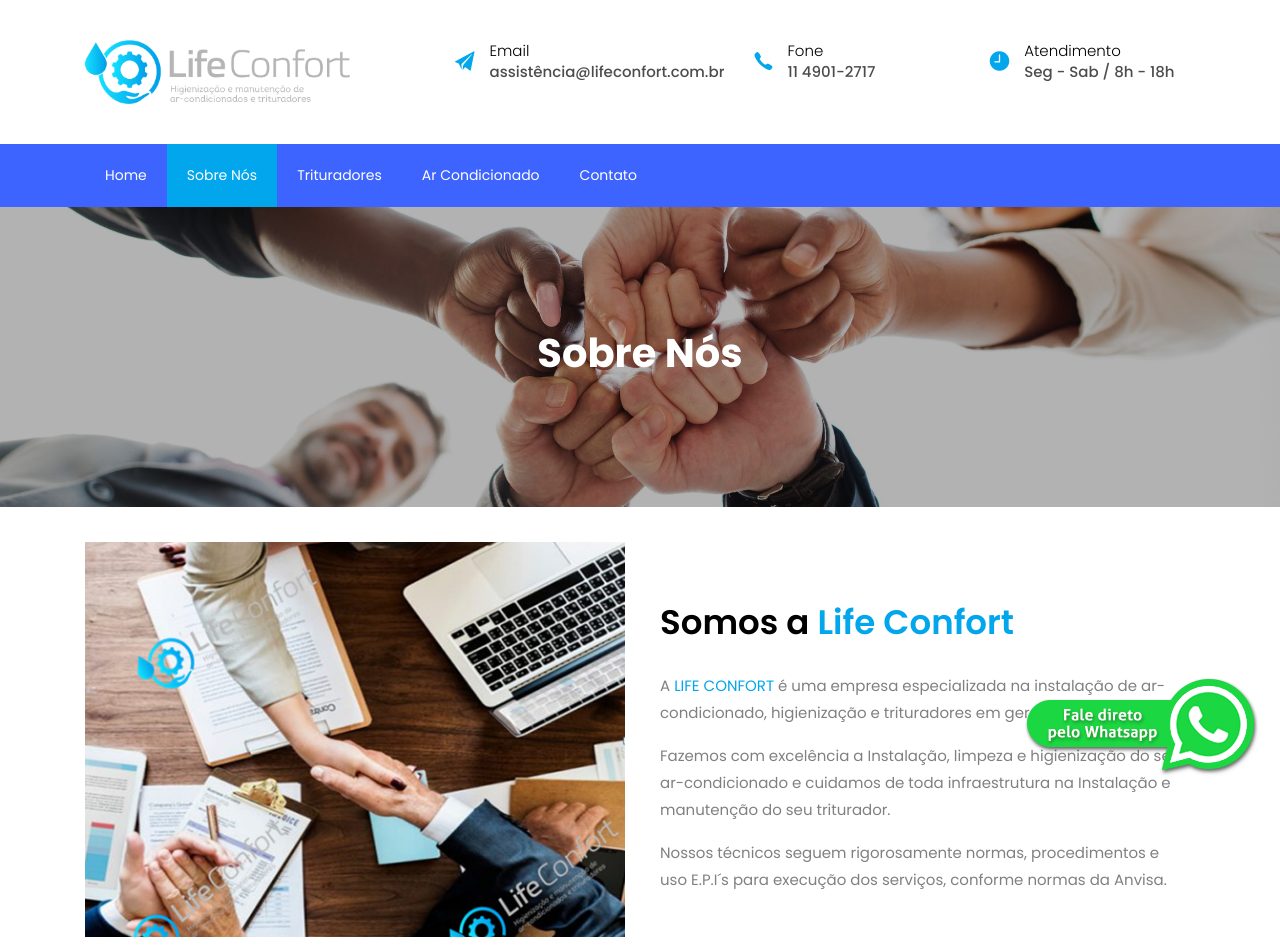
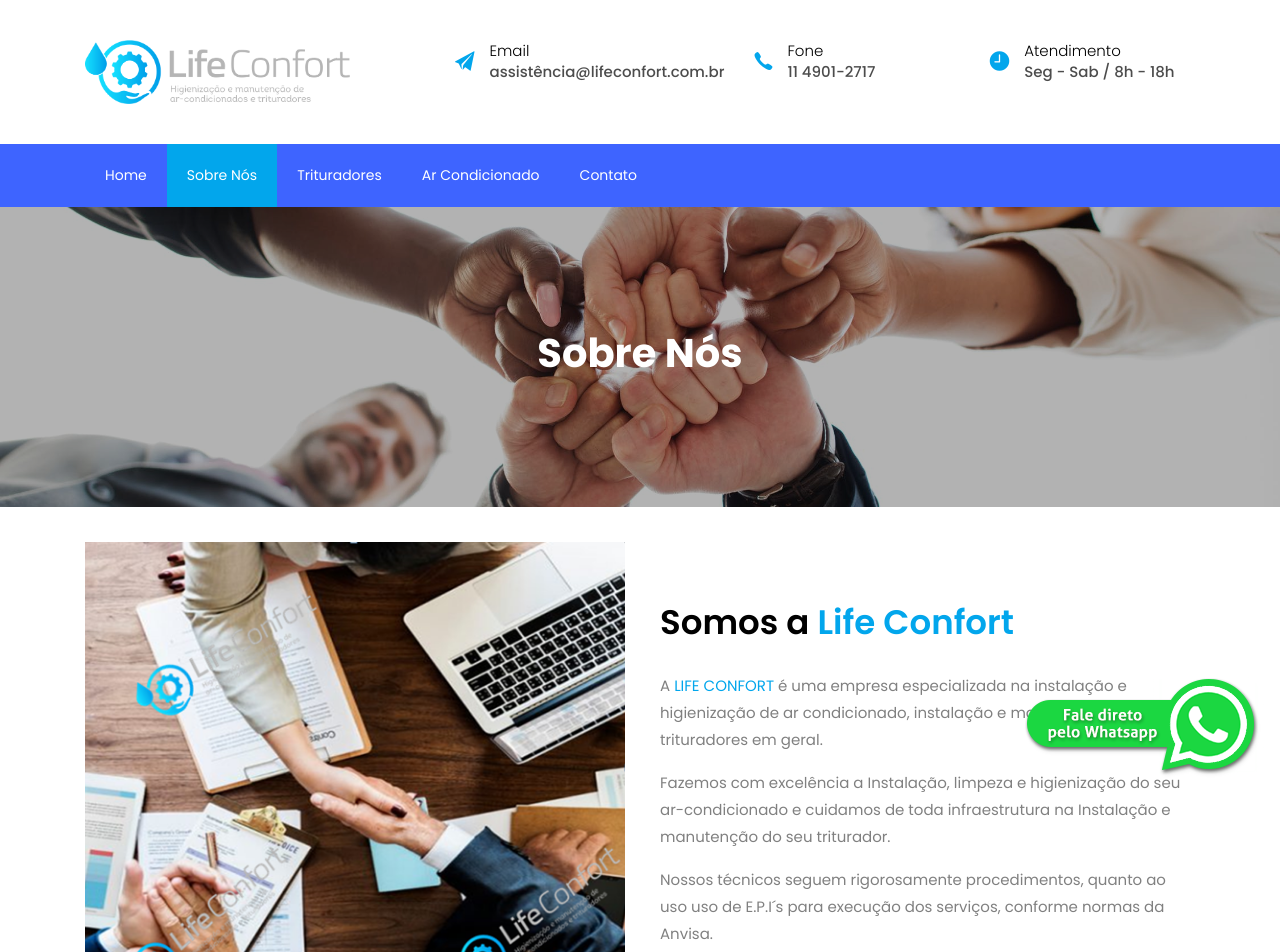
Before and after one commit to willreis/lifeconfort, a PHP site: page /sobre-nos.php in a window 1280 px wide. Shown: the top 952 px of the page. Run offline with PHP 8.4, Linux system fonts and the light colour scheme; some libraries are stand-ins or nearby versions; some web fonts are replaced.

Commit message:
ultimo ajuste

```diff
--- a/ar-condicionado.php
+++ b/ar-condicionado.php
@@ -38,7 +38,7 @@
                         A falta de limpeza e higienização do ar-condicionado é um dos principais responsáveis pela proliferação de fungos, ácaros e bactérias, causando mau cheiro no ambiente, doenças respiratórias, rinite, sinusite, alergias entre outras. Somente a limpeza e higienização superficial através de borrifamento de produtos, não é eficaz.
                     </p>
                     <p>
-                        A LIFE CONFORT executa o método de limpeza e higienização do ser ar condicionado, através do sistema de vaporização à quente, uma lavagem à frio pressurizada e produtos químicos como Bio Det®, Bio Bac® na parte interna do vaporizador e cera mágica na parte externa, sem sujeira e sem danificar, garantindo 99,9 % na eficácia, proporcionando um ambiente saudável e ar puro. Dispomos também de um sistema fechado de saco coletor e recipiente para descarte dos resíduos.
+                        A LIFE CONFORT executa o método de limpeza e higienização do seu ar condicionado, através do sistema de vaporização à quente, uma lavagem à frio pressurizada e produtos químicos como Bio Det®, Bio Bac® na parte interna do vaporizador e cera mágica na parte externa, sem sujeira e sem danificar, garantindo 99,9 % na eficácia, proporcionando um ambiente saudável e ar puro. Dispomos também de um sistema fechado de saco coletor e recipiente para descarte dos resíduos.
                     </p>
                     <p>
                         Com esse método restauramos também a capacidade de seu aparelho, reduzindo consumo de energia e custos de manutenção, aumentando a vida útil do equipamento.
--- a/index.php
+++ b/index.php
@@ -85,9 +85,11 @@
 						<span class="subheading">Bem vindos a</span>
 						<h2 class="titulos-life">Life Confort</h2>
 					</div>
-					<p>A LIFE CONFORT é uma empresa especializada em instalação, higienização de ar condicionado e manutenção de trituradores em geral.</p>
 					<p>
-						Nossa equipe conta com técnicos altamente treinados que seguem rigorosamente normas, procedimentos, conforme revisão R-09 da Anvisa, garantindo a qualidade e eficiencia dos nossos serviços.
+						A LIFE CONFORT é uma empresa especializada em instalação, higienização de ar condicionado e manutenção de trituradores em geral.
+					</p>
+					<p>
+						Nossa equipe conta com técnicos altamente treinados que seguem rigorosamente normas da Anvisa, garantindo a qualidade e eficácia dos nossos serviços.
 					</p>
 					<div class="tabulation-2 mt-4">
 						<ul class="nav nav-pills nav-fill d-md-flex d-block">
--- a/sobre-nos.php
+++ b/sobre-nos.php
@@ -32,12 +32,13 @@
             <h2>Somos a <span class="titulos-life">Life Confort</span></h2>
           </div>
           <p>
-            A <span class="titulos-life">LIFE CONFORT</span> é uma empresa especializada na instalação de ar-condicionado, higienização e trituradores em geral.
+            A <span class="titulos-life">LIFE CONFORT</span> é uma empresa especializada na instalação e higienização de ar condicionado, instalação e manutenção de trituradores em geral.
           </p>
           <p>
             Fazemos com excelência a Instalação, limpeza e higienização do seu ar-condicionado e cuidamos de toda infraestrutura na Instalação e manutenção do seu triturador.
           </p>
-          <p>Nossos técnicos seguem rigorosamente normas, procedimentos e uso E.P.I´s para execução dos serviços, conforme normas da Anvisa.
+          <p>
+            Nossos técnicos seguem rigorosamente procedimentos, quanto ao uso uso de E.P.I´s para execução dos serviços, conforme normas da Anvisa.
           </p>
         </div>
       </div>
--- a/trituradores.php
+++ b/trituradores.php
@@ -10,7 +10,7 @@
     ?>
     <!-- END nav -->
 
-    <section class="hero-wrap hero-wrap-2" style="background-image: url('images/trituradores/bg1.jpg');">
+    <section class="hero-wrap hero-wrap-2" style="background-image: url('images/trituradores/trituradores-bg1.jpg');">
         <div class="overlay"></div>
         <div class="container">
             <div class="row no-gutters slider-text align-items-center justify-content-center">
@@ -97,7 +97,9 @@
                 </div>
                 <div class="col-md-6">
                     <div class="text-case">
-                        <p>Seu triturador travou ou parou de funcionar, chame a life confort e realizaremos o trabalho com diferencial e rapidez.</p>
+                        <p>
+                            Seu triturador travou ou parou de funcionar? Chame a life confort e realizaremos o trabalho com diferencial e rapidez.
+                        </p>
                     </div>
                 </div>
             </div>
```
Also changed, not shown: images/trituradores/trituradores-bg1.jpg.
